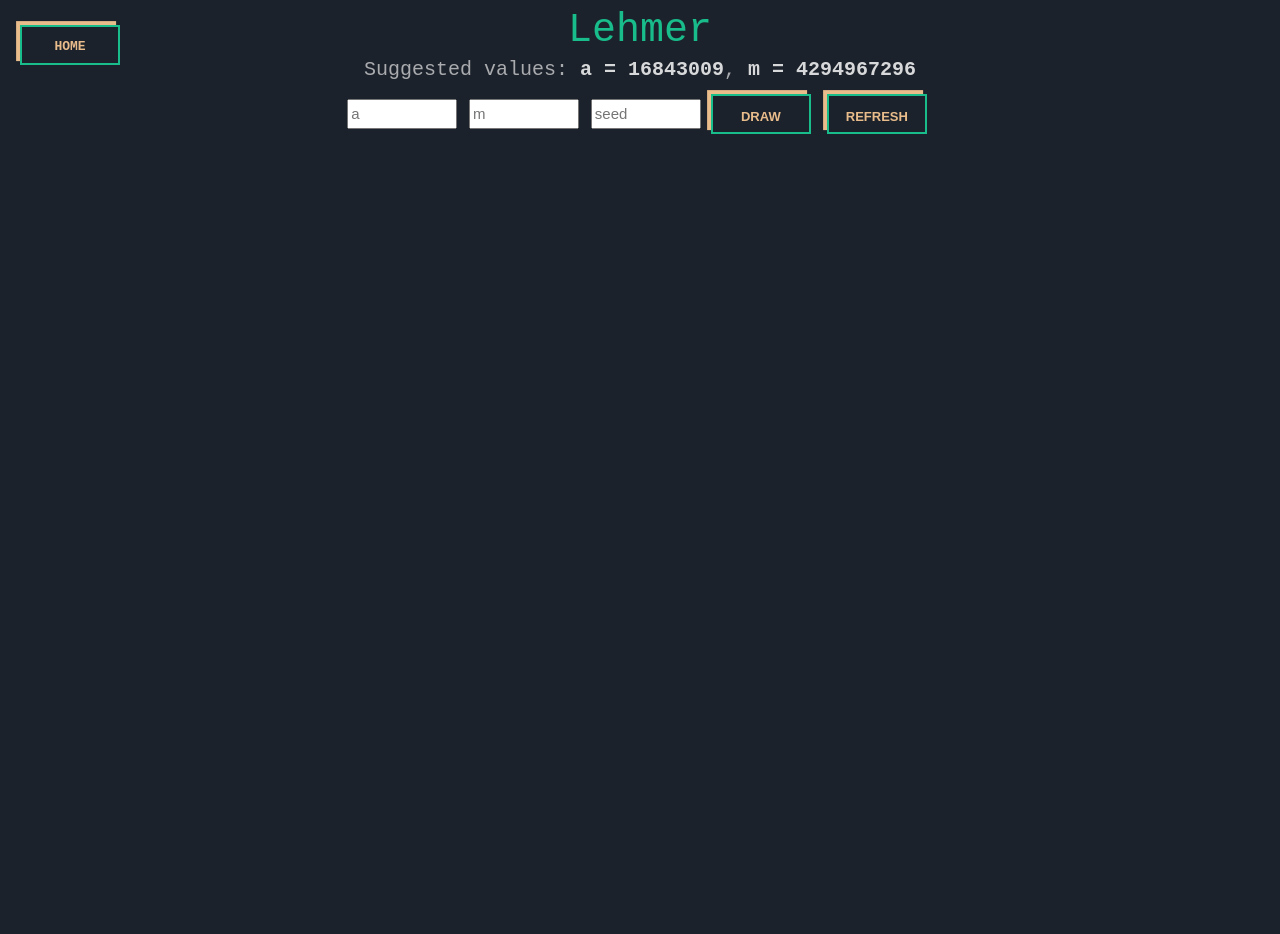
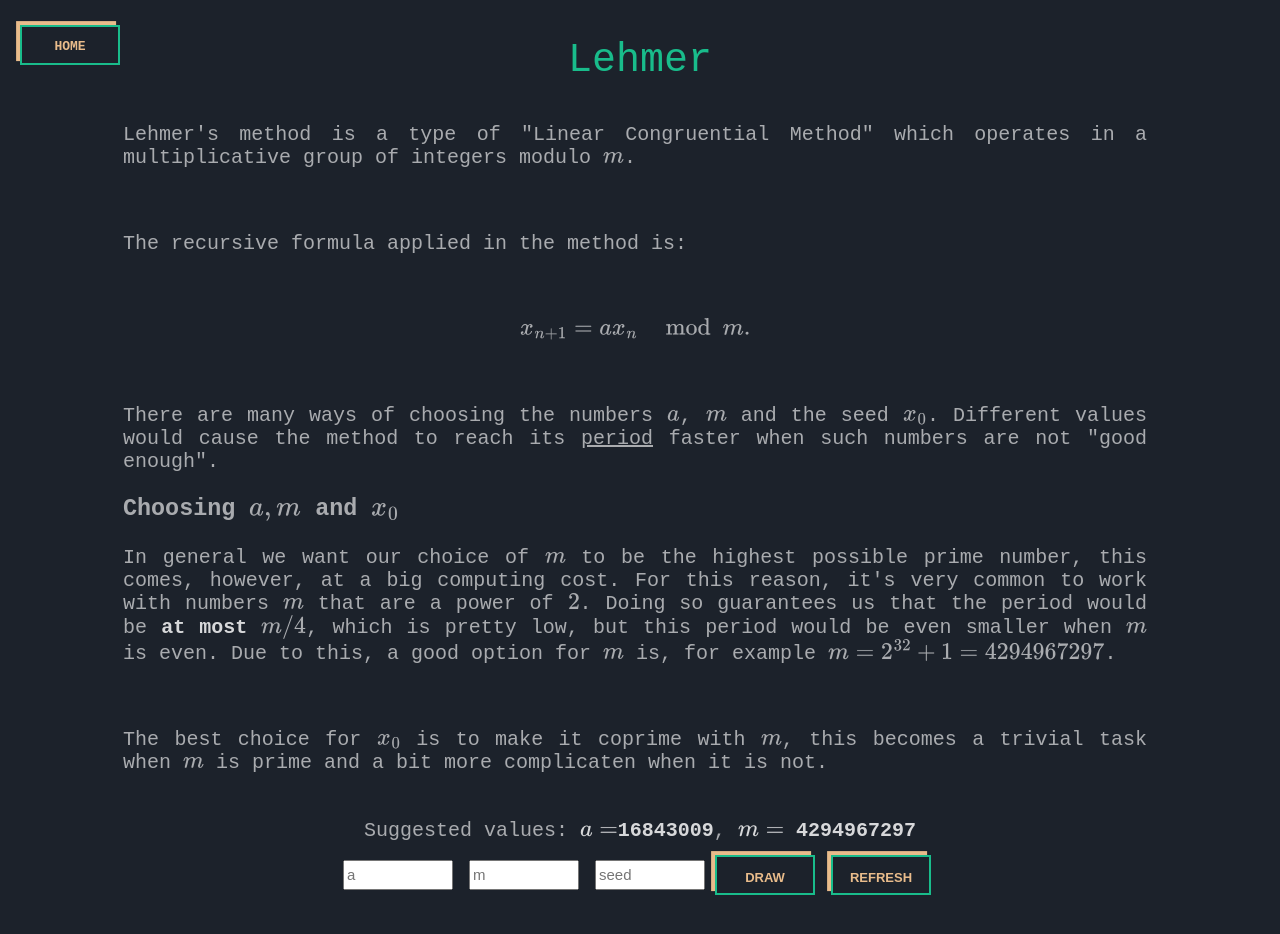
Before and after one commit to AnadeOre/PRNG-Visualizer, a plain HTML site: page html/Lehmer.html in a window 1280 px wide. Shown: the top 934 px of the page. Before the commit the page ends 800 px from the top, so only its background shows below. Drawn offline with nearby package versions, Linux system fonts and the light colour scheme.

Commit message:
feature: :fire: Add Tex and explanation in Lehmer's

```diff
--- a/html/Lehmer.html
+++ b/html/Lehmer.html
@@ -7,14 +7,72 @@
 		<script src="../Scripts/Lehmer.js" defer></script>
 		<link rel="shortcut icon" href="../Assets/favicon.ico" type="image/x-icon" />
 		<link rel="stylesheet" href="style.css" />
+		<script>
+			MathJax = {
+				tex: {
+					inlineMath: [
+						['$', '$'],
+						['\\(', '\\)'],
+					],
+					displayMath: [
+						// start/end delimiter pairs for display math
+						['$$', '$$'],
+						['\\[', '\\]'],
+					],
+				},
+				svg: {
+					fontCache: 'global',
+				},
+			};
+		</script>
+		<script src="check-for-tex.js" defer></script>
+		<script
+			type="text/javascript"
+			id="MathJax-script"
+			async
+			src="https://cdn.jsdelivr.net/npm/mathjax@3/es5/tex-svg.js"
+		></script>
 		<title>Lehmer</title>
 	</head>
 	<body>
 		<a class="button-home" href="../index.html">Home</a>
 		<a href="../index.html" class="title">Lehmer</a>
+		<div class="method">
+			<p>
+				Lehmer's method is a type of "Linear Congruential Method" which operates in a multiplicative
+				group of integers modulo $m$.
+			</p>
+			<br />
+			<p>The recursive formula applied in the method is:</p>
+			<br />
+			$$x_{n+1} = ax_n \mod m.$$
+
+			<br />
+			<p>
+				There are many ways of choosing the numbers $a$, $m$ and the seed $x_0$. Different values
+				would cause the method to reach its <span class="underlined">period</span> faster when such
+				numbers are not "good enough".
+			</p>
+
+			<h3>Choosing $a, m$ and $x_0$</h3>
+
+			<p>
+				In general we want our choice of $m$ to be the highest possible prime number, this comes,
+				however, at a big computing cost. For this reason, it's very common to work with numbers $m$
+				that are a power of $2$. Doing so guarantees us that the period would be
+				<span class="bold">at most</span> $m/4$, which is pretty low, but this period would be even
+				smaller when $m$ is even. Due to this, a good option for $m$ is, for example $m = 2^{32}+1 =
+				4294967297$.
+			</p>
+			<br />
+			<p>
+				The best choice for $x_0$ is to make it coprime with $m$, this becomes a trivial task when
+				$m$ is prime and a bit more complicaten when it is not.
+			</p>
+		</div>
 		<p class="suggestion">
-			Suggested values: <span class="bold-suggestion">a = 16843009</span>,
-			<span class="bold-suggestion">m = 4294967296</span>
+			Suggested values: <span class="bold">$a = $16843009</span>,
+			<span class="bold">$m =$ 4294967297</span>
 		</p>
 		<div class="container">
 			<form>
--- /dev/null
+++ b/html/check-for-tex.js
@@ -0,0 +1,15 @@
+(function () {
+  var body = document.body.textContent;
+  if (body.match(/(?:\$|\\\(|\\\[|\\begin\{.*?})/)) {
+    if (!window.MathJax) {
+      window.MathJax = {
+        tex: {
+          inlineMath: { '[+]': [['$', '$']] }
+        }
+      };
+    }
+    var script = document.createElement('script');
+    script.src = 'https://cdn.jsdelivr.net/npm/mathjax@3/es5/tex-chtml.js';
+    document.head.appendChild(script);
+  }
+})();
--- a/html/style.css
+++ b/html/style.css
@@ -8,16 +8,18 @@ body {
 	align-items: center;
 	justify-content: center;
 	font-family: monospace;
+	color: rgba(255, 255, 255, 0.623);
+	font-size: 20px;
 }
 
 .title {
 	color: #19bc8b;
+	margin-top: 30px !important;
 	-webkit-transition: -webkit-transform 0.3s ease-in-out;
 	-moz-transition: -moz-transform 0.3s ease-in-out;
 	transition: all 0.1s ease-in-out;
 	font-size: 40px;
 	text-decoration: none;
-	margin: 70px auto 10px;
 }
 
 .title:hover {
@@ -41,18 +43,27 @@ body {
 	margin: auto;
 }
 
+.method {
+	margin-top: 20px;
+	margin-bottom: 20px;
+	width: 80vw;
+	text-align: justify;
+}
+
 .suggestion {
-	color: rgba(255, 255, 255, 0.623);
-	font-size: 20px;
 	margin: 5px;
 	text-align: center;
 	width: 80vw;
 	justify-self: center;
 }
 
-.bold-suggestion {
+.bold {
 	font-weight: bold;
 	color: rgba(255, 255, 255, 0.829);
+}
+
+.underlined {
+	text-decoration: underline;
 }
 
 input {
```
Also changed, not shown: html/Fibonacci.html (+2 -3 lines), html/LCG.html (+3 -3 lines).
